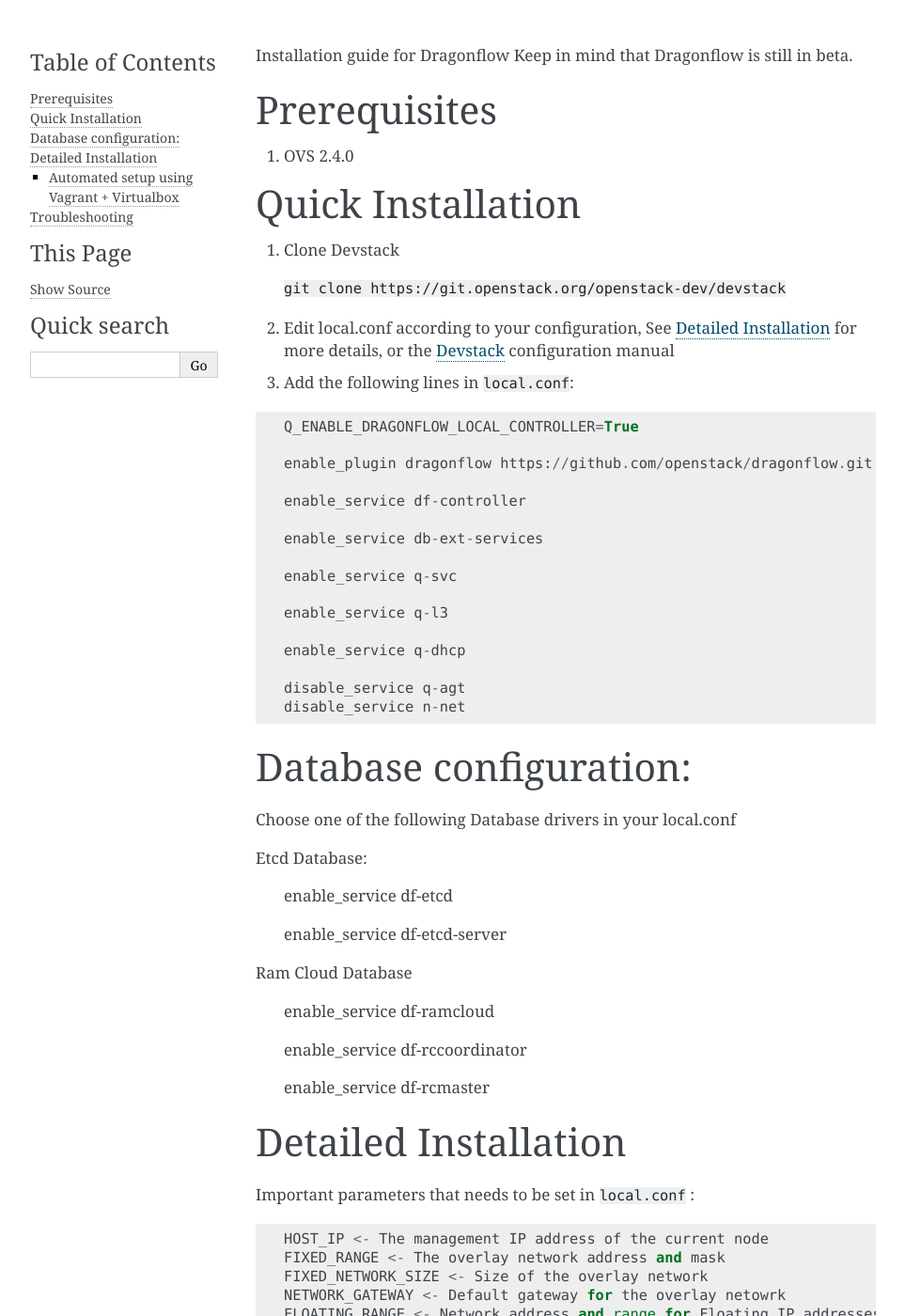
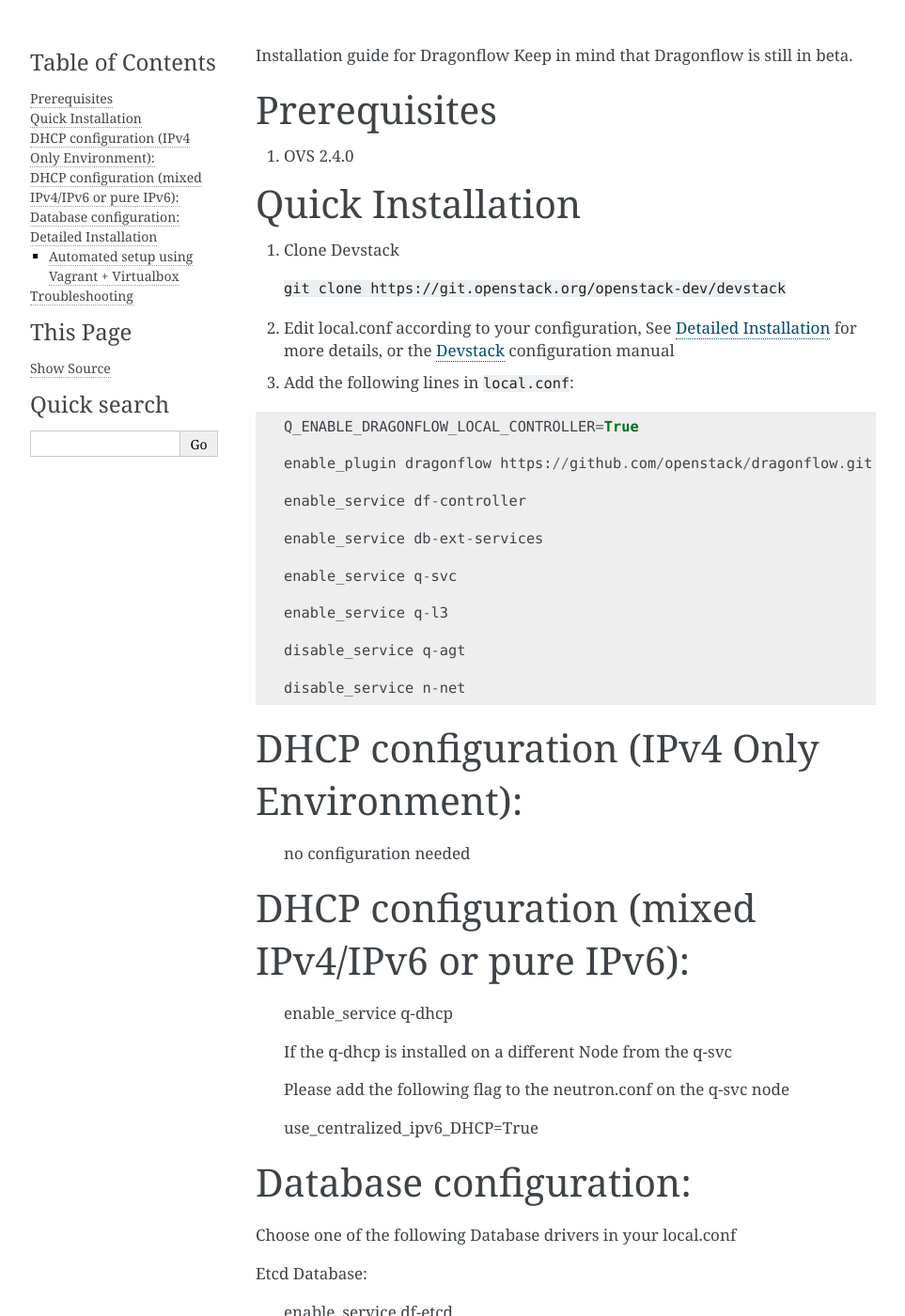
Before and after one commit to openstack-archive/dragonflow, a Sphinx documentation site: the page built from doc/source/readme.rst, in a window 1280 px wide and 1400 px high. Shown: the whole window at 94% size, without its empty margins (148-1111 px from the left). Built offline with Sphinx 7.4.7, drawn with Linux system fonts in a browser that asks for light colours.

Commit message:
Added DHCP configuration documentation
Change-Id: I0cb540e95bd8f14aff4674f683a635cb35cc3b59

```diff
--- a/doc/source/readme.rst
+++ b/doc/source/readme.rst
@@ -33,13 +33,29 @@
 
    enable_service q-l3
 
+   disable_service q-agt
+
+   disable_service n-net
+
+DHCP configuration (IPv4 Only Environment):
+-------------------------------------------
+
+   no configuration needed
+
+DHCP configuration (mixed IPv4/IPv6 or pure IPv6):
+--------------------------------------------------
+
    enable_service q-dhcp
 
-   disable_service q-agt
-   disable_service n-net
+   If the q-dhcp is installed on a different Node from the q-svc
+
+   Please add the following flag to the neutron.conf on the q-svc node
+
+   use_centralized_ipv6_DHCP=True
+
 
 Database configuration:
--------------------
+-----------------------
 
 Choose one of the following Database drivers in your local.conf
 
```
